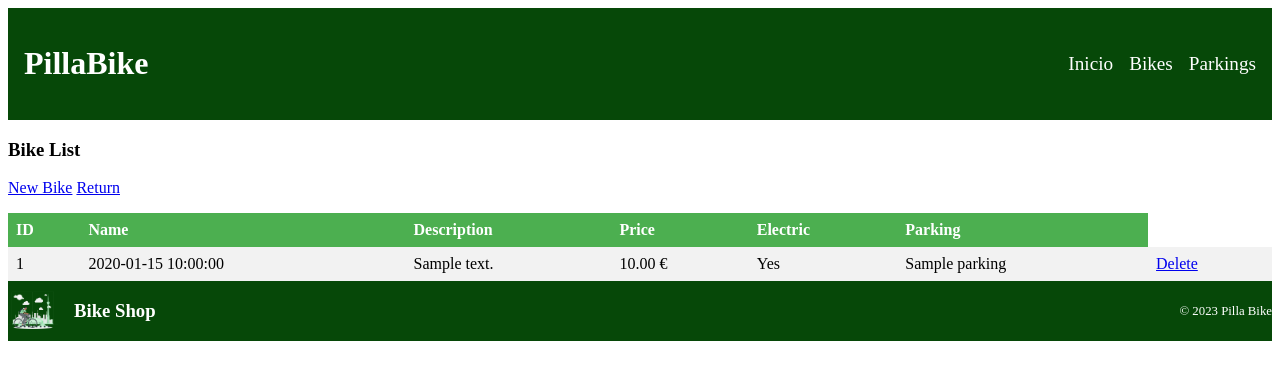
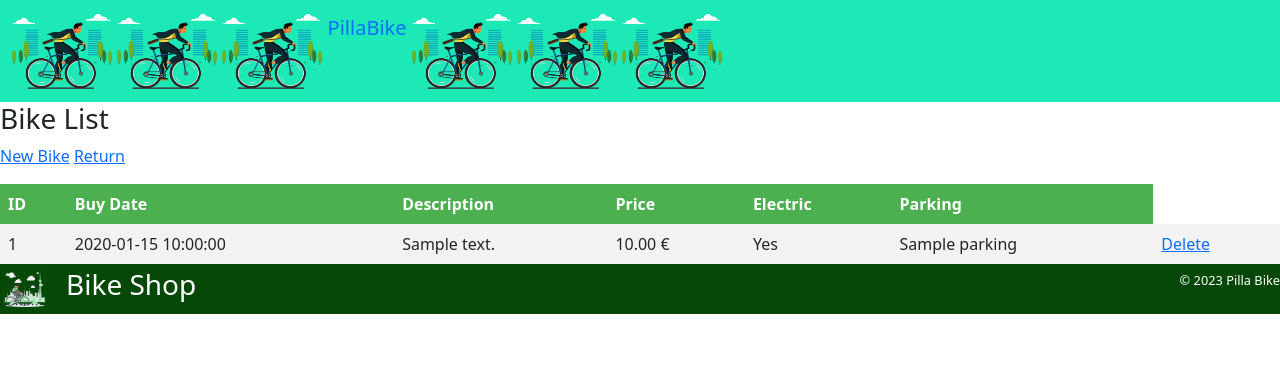
Before and after one commit to FREITASGER/PillaBikeWeb, a PHP site: page /index_bikes_list.php in a window 1280 px wide. Shown: the top 380 px of the page. Run offline with PHP 8.4, Linux system fonts and the light colour scheme; tables that the repository leaves empty or names only in its code hold one stand-in row (values such as "Sample post").

Commit message:
Correciones e inicio de uso de Bootstrap

```diff
--- a/controller/bike_controller.php
+++ b/controller/bike_controller.php
@@ -16,14 +16,14 @@ function newBike()
         //obtenemos los datos
         $buy_date = $_POST["buy_date"];
         $description = $_POST["description"];
-        $electric = isset($_POST['electric']) && $_POST['electric'] == 'on' ? true : false;
+        $electric = isset($_POST['electric']) && $_POST['electric'] == 'on';
         $price = $_POST["price"];
         $parking_id = $_POST["parking_id"];
 
         //Incluimos el modelo correspondiente
         require 'model/bike_model.php';
         $bike = addBike($buy_date, $description, $electric, $price, $parking_id);
-        header("Location: ../index_bikes_list.php");
+        header("Location: index_bikes_list.php");
     }
 }
 
--- a/controller/parking_controller.php
+++ b/controller/parking_controller.php
@@ -22,7 +22,7 @@ function newParking()
         //Incluimos el modelo correspondiente
         require 'model/parking_model.php';
         $parking = addParking($name, $city, $open, $close, $is_full);
-        header("Location: ../index_parkings_list.php");
+        header("Location: index_parkings_list.php");
     }
 }
 
@@ -31,5 +31,5 @@ function deleteParking() {
         $id = $_GET['id'];
     require 'model/parking_model.php';
     $parking = delete($id);
-    header("Location: ./index_parkings_list.php");
+    header("Location: pillaBikePhp/index.php");
 }
--- a/view/bikesList.php
+++ b/view/bikesList.php
@@ -18,7 +18,7 @@ $db = new PDO('mysql:host=localhost;dbname=pillaBike', $user, $pwd);
 <table>
         <tr>
             <th>ID</th>
-            <th>Name</th>
+            <th>Buy Date</th>
             <th>Description</th>
             <th>Price</th>
             <th>Electric</th>
@@ -42,7 +42,7 @@ $db = new PDO('mysql:host=localhost;dbname=pillaBike', $user, $pwd);
                 <td> <?php echo $parking_name ?></td>
 
 
-                <td><a href="/index_delete_bike.php?id=<?php echo $bike['id'] ?>" onclick="return confirm('¿Estás seguro que quieres eliminar este producto?'); false">Delete</a></td>
+                <td><a href="/index_delete_bike.php?id=<?php echo $bike['id'] ?>" onclick="return confirm('¿Are you sure y?'); false">Delete</a></td>
                 <?php } ?>
 
         </tr>
--- a/view/header.php
+++ b/view/header.php
@@ -1,10 +1,25 @@
-<header class="header">
-    <h1 class="header__title">PillaBike</h1>
-    <nav class="header__nav">
-        <ul class="header__list">
-            <li><a href="#" class="header__link">Inicio</a></li>
-            <li><a href="#" class="header__link">Bikes</a></li>
-            <li><a href="#" class="header__link">Parkings</a></li>
-        </ul>
+<!DOCTYPE html>
+<html lang="es">
+<head>
+
+    <!-- Para usar la hoja de estilos de  Bootstrap -->
+    <link href="https://cdn.jsdelivr.net/npm/bootstrap@5.1.3/dist/css/bootstrap.min.css" rel="stylesheet" integrity="sha384-1BmE4kWBq78iYhFldvKuhfTAU6auU8tT94WrHftjDbrCEXSU1oBoqyl2QvZ6jIW3" crossorigin="anonymous">
+    <!-- FIN hoja de estilos de  Bootstrap -->
+    <!--Para incrustar las fuente desde google-->
+    <link href="https://fonts.googleapis.com/css2?family=Lato:wght@300;900&display=swap" rel="stylesheet">
+    <!--FIN incrustar las fuente desde google-->
+
+    <nav class="navbar" style="background-color: #1DE9B6;"">
+
+        <div class="container-fluid">
+            <a class="navbar-brand" href="#">
+                <img src="/css/logo.png" alt="Logo" width="100" height="75" class="d-inline-block align-text-top">
+                <img src="/css/logo.png" alt="Logo" width="100" height="75" class="d-inline-block align-text-top">
+                <img src="/css/logo.png" alt="Logo" width="100" height="75" class="d-inline-block align-text-top">
+                PillaBike
+                <img src="/css/logo.png" alt="Logo" width="100" height="75" class="d-inline-block align-text-top">
+                <img src="/css/logo.png" alt="Logo" width="100" height="75" class="d-inline-block align-text-top">
+                <img src="/css/logo.png" alt="Logo" width="100" height="75" class="d-inline-block align-text-top">
+            </a>
+        </div>
     </nav>
-</header>
--- a/view/new_bike.php
+++ b/view/new_bike.php
@@ -30,7 +30,7 @@ $db = new PDO('mysql:host=localhost;dbname=pillaBike', $user, $pwd);
         $parkings = $query->fetchAll();
 
         foreach ($parkings as $parking):
-            echo '<option value"'.$parking["id"].'">'.$parking["id"].' - '.$parking["name"].'</option>';
+            echo '<option value"'.$parking["id"].'">'.$parking["name"].'</option>';
         endforeach;
         ?>
     </select>
--- a/view/new_parking.php
+++ b/view/new_parking.php
@@ -10,7 +10,7 @@
 <?php
 $user = 'root';
 $pwd = '';
-$db = new PDO('mysql:host=localhost;dbname=pillaBikeWeb', $user, $pwd);
+$db = new PDO('mysql:host=localhost;dbname=pillaBike', $user, $pwd);
 ?>
 <form method="post">
     <label for="name">Name:</label>
--- a/view/parkingsList.php
+++ b/view/parkingsList.php
@@ -25,7 +25,7 @@
                 <td> <?php echo $parking['open'] ?></td>
                 <td> <?php echo $parking['close'] ?></td>
                 <td> <?php echo $parking['is_full'] ? 'Yes' : 'No' ?></td>
-                <td><a href="/index_delete_parking.php?id=<?php echo $parking['id'] ?>" onclick="return confirm('¿Estás seguro que quieres eliminar este producto?'); false">Delete</a></td>
+                <td><a href="/index_delete_parking.php?id=<?php echo $parking['id'] ?>" onclick="return confirm('Are you sure you want to remove this product?'); false">Delete</a></td>
                 <?php } ?>
         </tr>
 
```
Also changed, not shown: css/logo.png (added).
